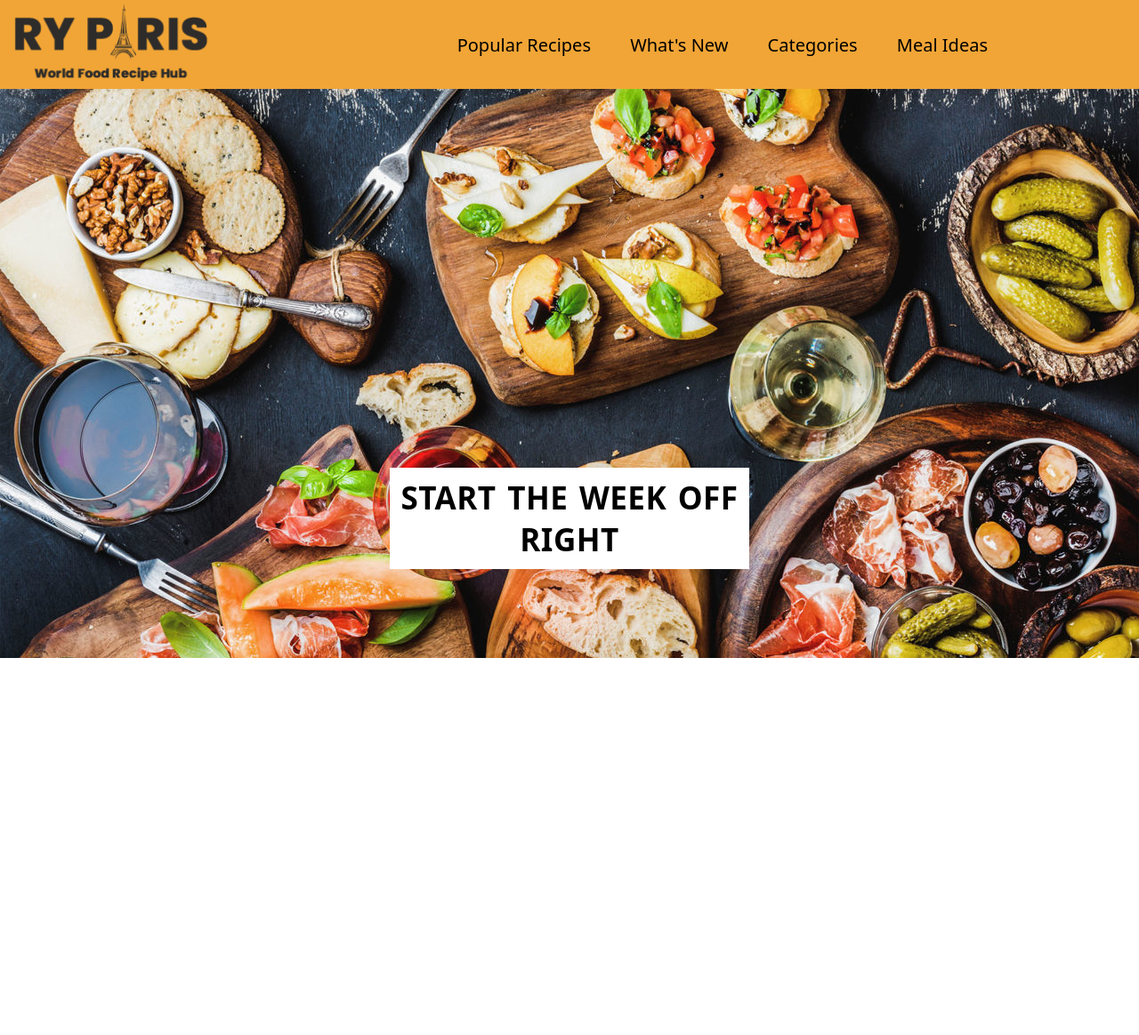
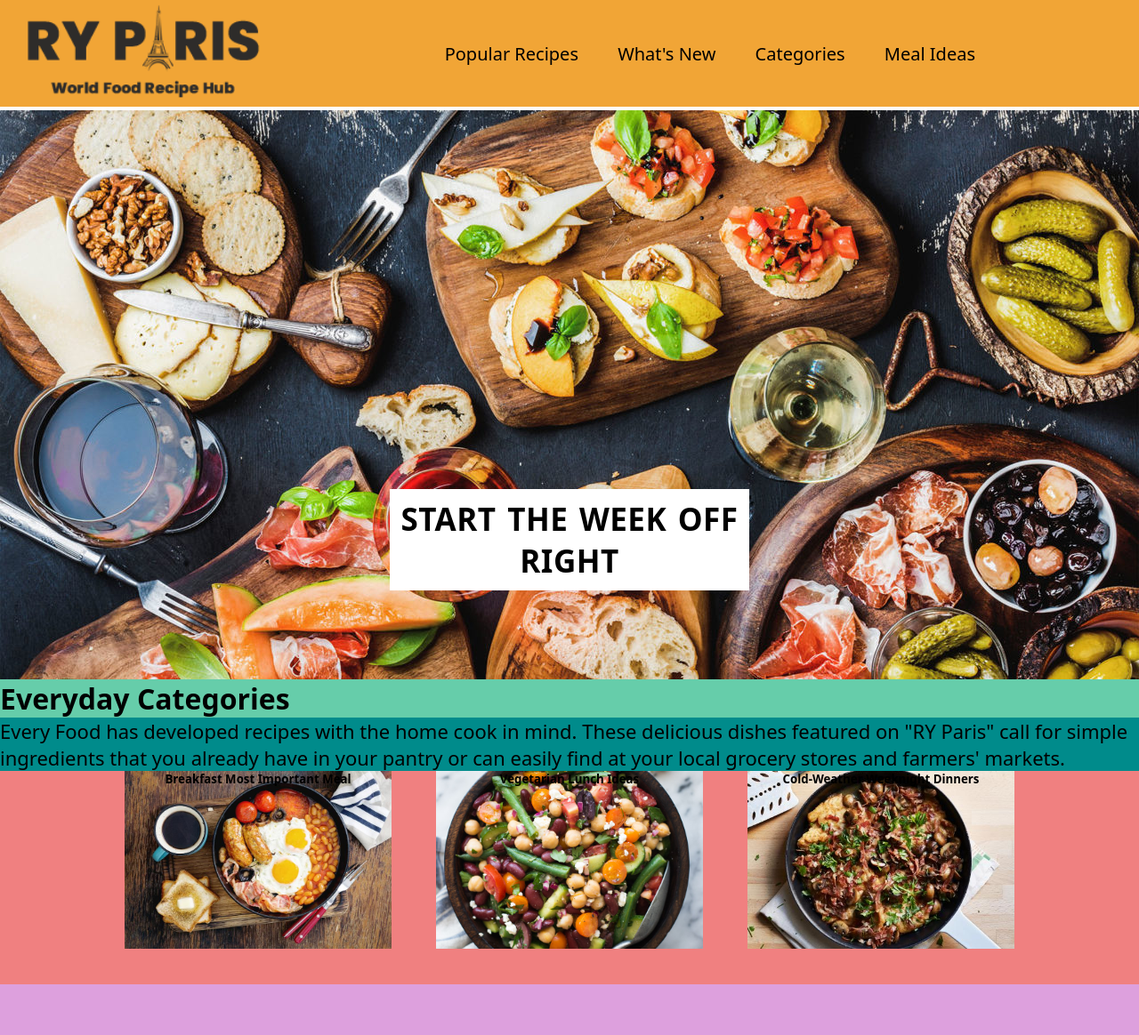
Before and after one commit to LuisaMOspina/mtech19parisproj, a plain HTML site: page index.html in a window 1280 px wide. Shown: the whole page at 89% size. Before the commit the page ends 800 px from the top, so only its background shows below. Drawn offline with Linux system fonts and the light colour scheme.

Commit message:
mini sec almost done

```diff
--- a/css/style.css
+++ b/css/style.css
@@ -5,14 +5,15 @@
 
 header{
     width:100%;
-    height:100px;
+    height:120px;
     background-color:#f1a536;
     display:flex;
     align-items:center;
+    margin-bottom:4px;
 }
 
 header ul{
-    width:80%;
+    width:70%;
     background-color:rgba(228, 104, 104, 0);
     text-align:right;
 }
@@ -22,6 +23,7 @@ header ul li{
     display:inline-block;
     background-color:rgba(126, 252, 0, 0);
     font-size:20px;
+    font-weight:500;
     padding:20px;
 }
 
@@ -30,13 +32,13 @@ header ul li:hover{
 }
 
 header ul li:last-of-type{
-    margin-right:150px;
+    margin-right:140px;
 }
 
 #logo{
-    height:100px;
+    height:120px;
     background-color:rgba(128, 0, 128, 0);
-    width:20%;
+    width:25%;
     display:flex;
     justify-content:center;
 }
@@ -45,12 +47,15 @@ header ul li:last-of-type{
     width:100%;
     height:80vh;
     background-color:red;
-    background-image:url(../images/hero-image.jpg);
     background-repeat:no-repeat;
     background-size:cover;
     display:flex;
     justify-content:center;
     align-items:end;
+}
+
+#charcuterie{
+    background-image:url(../images/hero-image.jpg);
 }
 
 .imgTitle{
@@ -68,3 +73,59 @@ header ul li:last-of-type{
     word-spacing:3px;
     letter-spacing:.5px;
 }
+
+.miniSect{
+    background-color:plum;
+    width:100%;
+    height:50vh;
+}
+
+.miniTitle{
+    background-color:mediumaquamarine;
+    width:100%;
+    height:auto;
+}
+
+.miniTitle h2{
+    font-size:32px;
+}
+
+.miniHead{
+    background-color:darkcyan;
+    width:100%;
+    height:auto;
+    font-size:22px;
+}
+
+.miniBoxCont{
+    width:100%;
+    height:60%;
+    background-color:lightcoral;
+    display:flex;
+    justify-content:center;
+    /*justify-content:space-around;*/
+    text-align:center;
+}
+
+
+.miniImg{
+    width:300px;
+    height:200px;
+    background-color:rgb(231, 243, 102);
+    background-repeat:no-repeat;
+    background-size:cover;
+    background-position:center;
+}
+
+#brekky{
+    background-image:url(../images/breakfast-ideas.jpg);
+}
+
+#vegLunch{
+    background-image:url(../images/vegetarian-ideas.jpg);
+    margin:0 50px 0 50px;
+}
+
+#dinner{
+    background-image:url(../images/cold-weather-dinners.jpeg);
+}
--- a/index.html
+++ b/index.html
@@ -19,9 +19,22 @@
                 <li>Meal Ideas</li>
             </ul>
         </header>
-
-        <div class="imgCont">
+        <div class="imgCont" id="charcuterie">
             <div class="imgTitle"><h1>Start the week off right</h1></div>
         </div>
+
+        <div class="miniSect">
+            <div class="miniTitle"><h2>Everyday Categories</h2></div>
+            <div class="miniHead">Every Food has developed recipes with the home cook in mind.
+                These delicious dishes featured on "RY Paris" call for simple ingredients that you already
+                have in your pantry or can easily find at your local grocery stores and farmers' markets.</div>
+            <div class="miniBoxCont">
+                <div class="miniImg" id="brekky"><h5>Breakfast Most Important Meal</h5></div>
+                <div class="miniImg" id="vegLunch"><h5>Vegetarian Lunch Ideas</h5></div>
+                <div class="miniImg" id="dinner"><h5>Cold-Weather Weeknight Dinners</h5></div>
+            </div>
+
+        </div>
+
     </body>
 </html>
```
